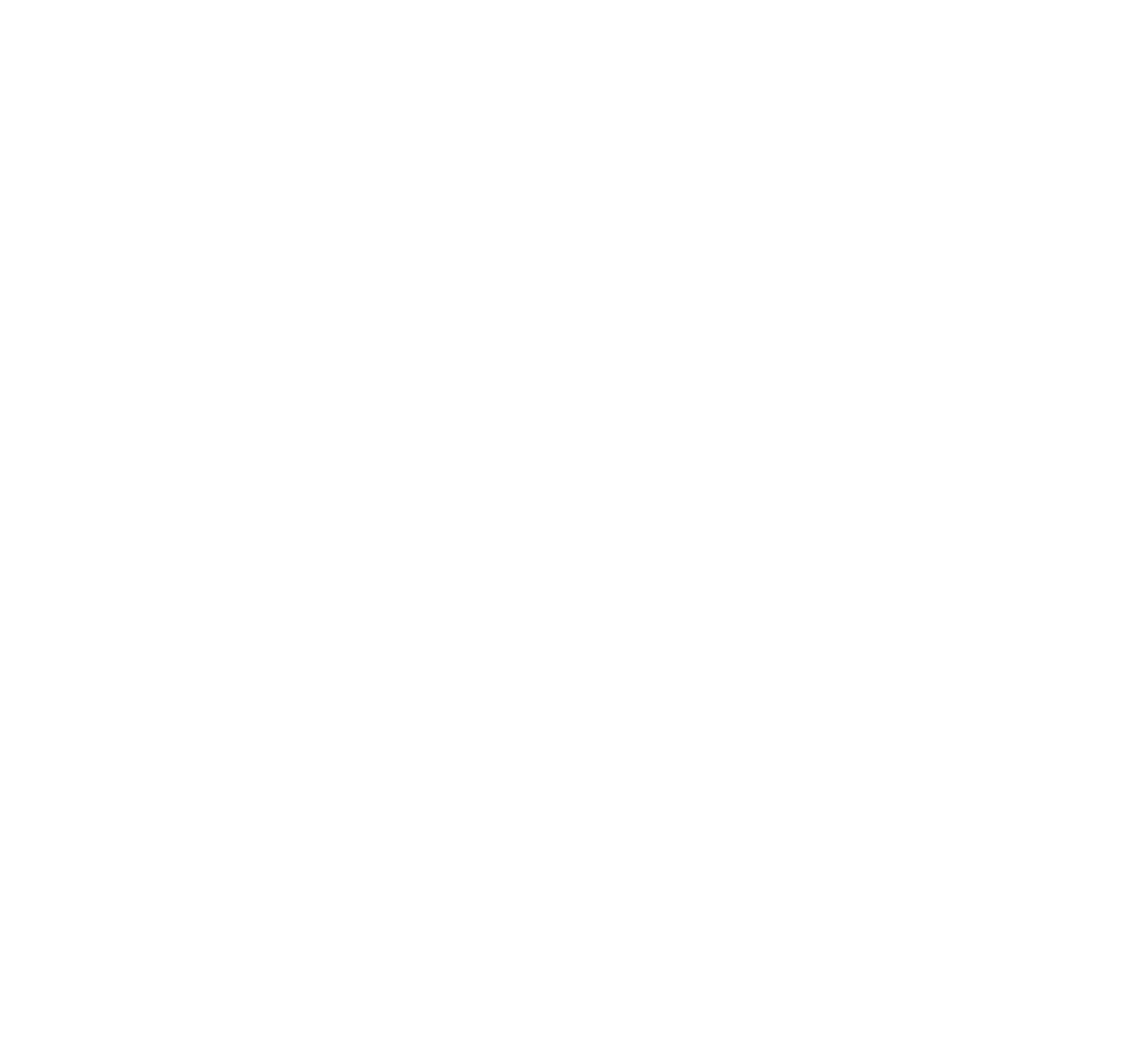
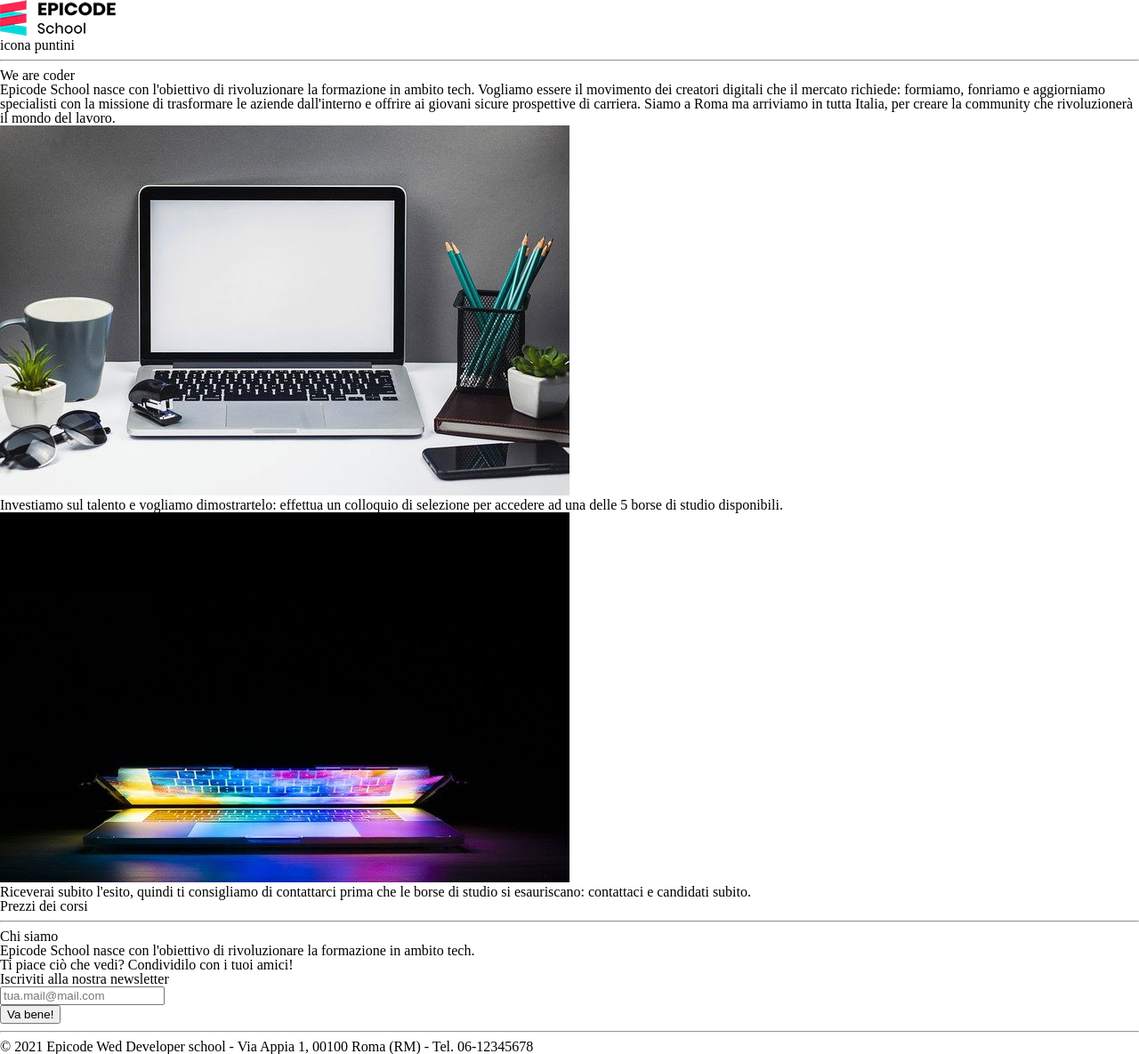
Before and after one commit to RobDab/U1W2-final, a plain HTML site: page start/chi-siamo.html in a window 1280 px wide. Shown: the whole page at 89% size. Before the commit the page ends 800 px from the top, so only its background shows below. Drawn offline with Linux system fonts and the light colour scheme.

Commit message:
html page Chi siamo

```diff
--- a/start/assets/css/style.css
+++ b/start/assets/css/style.css
@@ -1,6 +1,10 @@
 /* IMPOSTAZIONI GENERALI */
 /* font-family: 'Fira Sans', sans-serif; */
-
+*,
+*::before,
+*::after {
+     box-sizing: border-box;
+}
 
 /* HEADER */
 
--- a/start/chi-siamo.html
+++ b/start/chi-siamo.html
@@ -15,5 +15,63 @@
     <title>Epicode | Chi siamo</title>
   </head>
 
-  <body></body>
+  <body>
+    <header>
+      <div>
+        <div>
+          <img src="./assets/images/logo.png" alt="Logo Epicode" />
+        </div>
+        <div>icona puntini</div>
+      </div>
+    </header>
+    <hr />
+    <main>
+      <div>
+        <h1>We are coder</h1>
+        <p>
+          Epicode School nasce con l'obiettivo di rivoluzionare la formazione in ambito tech. Vogliamo essere il movimento dei creatori digitali che il mercato richiede: formiamo, fonriamo e
+          aggiorniamo specialisti con la missione di trasformare le aziende dall'interno e offrire ai giovani sicure prospettive di carriera. Siamo a Roma ma arriviamo in tutta Italia, per creare la
+          community che rivoluzionerà il mondo del lavoro.
+        </p>
+      </div>
+      <div>
+        <img src="./assets/images/foto1.jpg" alt="laptop desk" />
+      </div>
+      <p>Investiamo sul talento e vogliamo dimostrartelo: effettua un colloquio di selezione per accedere ad una delle 5 borse di studio disponibili.</p>
+      <div>
+        <img src="./assets/images/foto2.jpg" alt="depressed laptop" />
+      </div>
+      <p>Riceverai subito l'esito, quindi ti consigliamo di contattarci prima che le borse di studio si esauriscano: contattaci e candidati subito.</p>
+      <div>
+        <!-- TABELLA PREZZI -->
+        <table>
+          <thead>
+            <h3>Prezzi dei corsi</h3>
+          </thead>
+        </table>
+      </div>
+    </main>
+    <hr />
+    <footer>
+      <div>
+        <h4>Chi siamo</h4>
+        <p>Epicode School nasce con l'obiettivo di rivoluzionare la formazione in ambito tech.</p>
+        <p>Ti piace ciò che vedi? Condividilo con i tuoi amici!</p>
+        <!-- icone social -->
+      </div>
+      <div>
+        <form method="GET|POST" action="register.php">
+          <fieldset>
+            <legend>Iscriviti alla nostra newsletter</legend>
+
+            <input type="email" name="email" id="email" placeholder="tua.mail@mail.com" required />
+          </fieldset>
+
+          <button type="submit" onclick="alert('Complimenti! Una piccola iscrizione alla <Epicode Newsletter> una grande svolta per la tua vita!')">Va bene!</button>
+        </form>
+      </div>
+      <hr />
+      <p>&copy; 2021 Epicode Wed Developer school - Via Appia 1, 00100 Roma (RM) - Tel. 06-12345678</p>
+    </footer>
+  </body>
 </html>
```
Also changed, not shown: start/index.html (+5 -3 lines).
